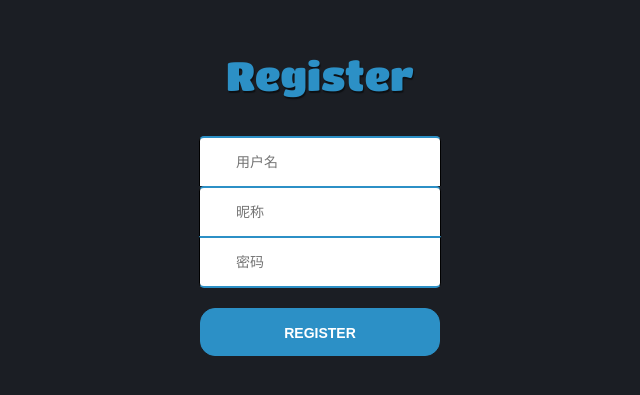
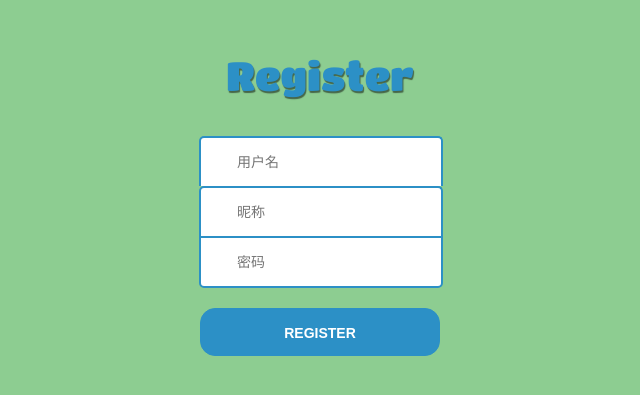
Before and after one commit to myang321/kandedan-flask, a Python web app: template templates/signUp.html in a window 1280 px wide. Shown: the top 395 px of the page, without its empty margins (320-960 px from the left). Run offline with Jinja, Linux system fonts and the light colour scheme; the template is opened without the code that fills it, so the values that code supplies are empty; some libraries are stand-ins or nearby versions.

Commit message:
add required to login, change signup color

```diff
--- a/static/css/signup_style.css
+++ b/static/css/signup_style.css
@@ -9,12 +9,12 @@ Description: Design register crazy!
 @import url(http://meyerweb.com/eric/tools/css/reset/reset.css);
 
 body {
-	background: #1b1e24;
-  background-image:-webkit-linear-gradient(right,#1b1e24,#1b1e24 50%,#1b1e24);
-	background-image:-moz-linear-gradient(right,#1b1e24,#1b1e24 50%,#1b1e24);
-  background-image:-o-linear-gradient(right,#1b1e24,#1b1e24 50%,#1b1e24);
-	background-image:-ms-linear-gradient(right,#1b1e24,#1b1e24 50%,#1b1e24);
-	background-image:linear-gradient(to left,#1b1e24,#1b1e24 50%,#1b1e24);
+    background: #8dcd91;
+    background-image: -webkit-linear-gradient(right, #1b1e24, #1b1e24 50%, #1b1e24);
+    background-image: -moz-linear-gradient(right, #1b1e24, #1b1e24 50%, #1b1e24);
+    background-image: -o-linear-gradient(right, #1b1e24, #1b1e24 50%, #1b1e24);
+    background-image: -ms-linear-gradient(right, #1b1e24, #1b1e24 50%, #1b1e24);
+    background-image: linear-gradient(to left, #8dcd91, #8dcd91 50%, #8dcd91);
     text-align: center;
     font-family: Arial, sans-serif;
     font-size: 14px;
@@ -57,8 +57,8 @@ input {
 .Register input[type="text"] {
     background-color: #fff;
     border-top: 2px solid #2c90c6;
-	border-right: 1px solid #000;
-	border-left: 1px solid #000;
+    border-right: 2px solid #2c90c6;
+    border-left: 2px solid #2c90c6;
     border-radius: 5px 5px 0 0;
     -moz-border-radius: 5px 5px 0 0;
     -webkit-border-radius: 5px 5px 0 0;
@@ -72,9 +72,9 @@ input {
 .Register input[type="password"] {
     background-color: #fff;
     border-top: 2px solid #2c90c6;
-	border-right: 1px solid #000;
+    border-right: 2px solid #2c90c6;
     border-bottom: 2px solid #2c90c6;
-	border-left: 1px solid #000;
+    border-left: 2px solid #2c90c6;
     border-radius: 0 0 5px 5px;
     -moz-border-radius: 0 0 5px 5px;
     -webkit-border-radius: 0 0 5px 5px;
@@ -104,7 +104,7 @@ input {
 
 .Register input[type="submit"]:hover {
     background-color: #2c70c6;
-  box-shadow: 2px 2px 20px  #2c90c6, #fff 0 -1px 2px;
+    box-shadow: 2px 2px 20px #2c90c6, #fff 0 -1px 2px;
 }
 
 .texto {
@@ -113,10 +113,10 @@ input {
     margin: 2% auto;
     text-align: center;
     font-family: 'Titan One';
-  text-shadow: 1px 2px 1px  rgba(0,0,0,.5);
+    text-shadow: 1px 2px 1px rgba(0, 0, 0, .5);
     padding-top: 40px;
 }
 
 p:hover {
-  text-shadow: 2px 2px 20px  #2c90c6, #fff 0 -1px 2px;
+    text-shadow: 2px 2px 20px #2c90c6, #fff 0 -1px 2px;
 }
```
Also changed, not shown: templates/login.html (+5 -3 lines). Lines whose indentation alone changed are shown as unchanged.
